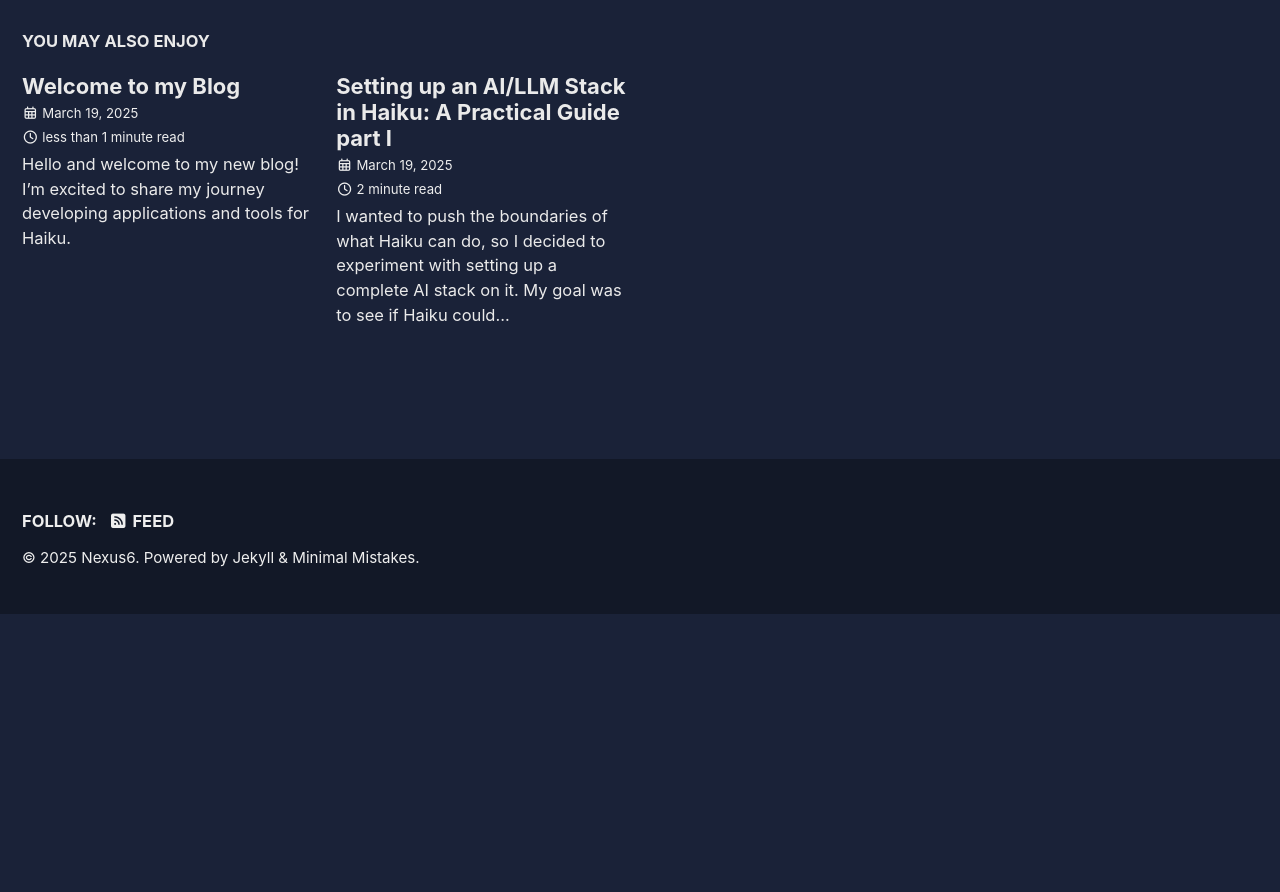
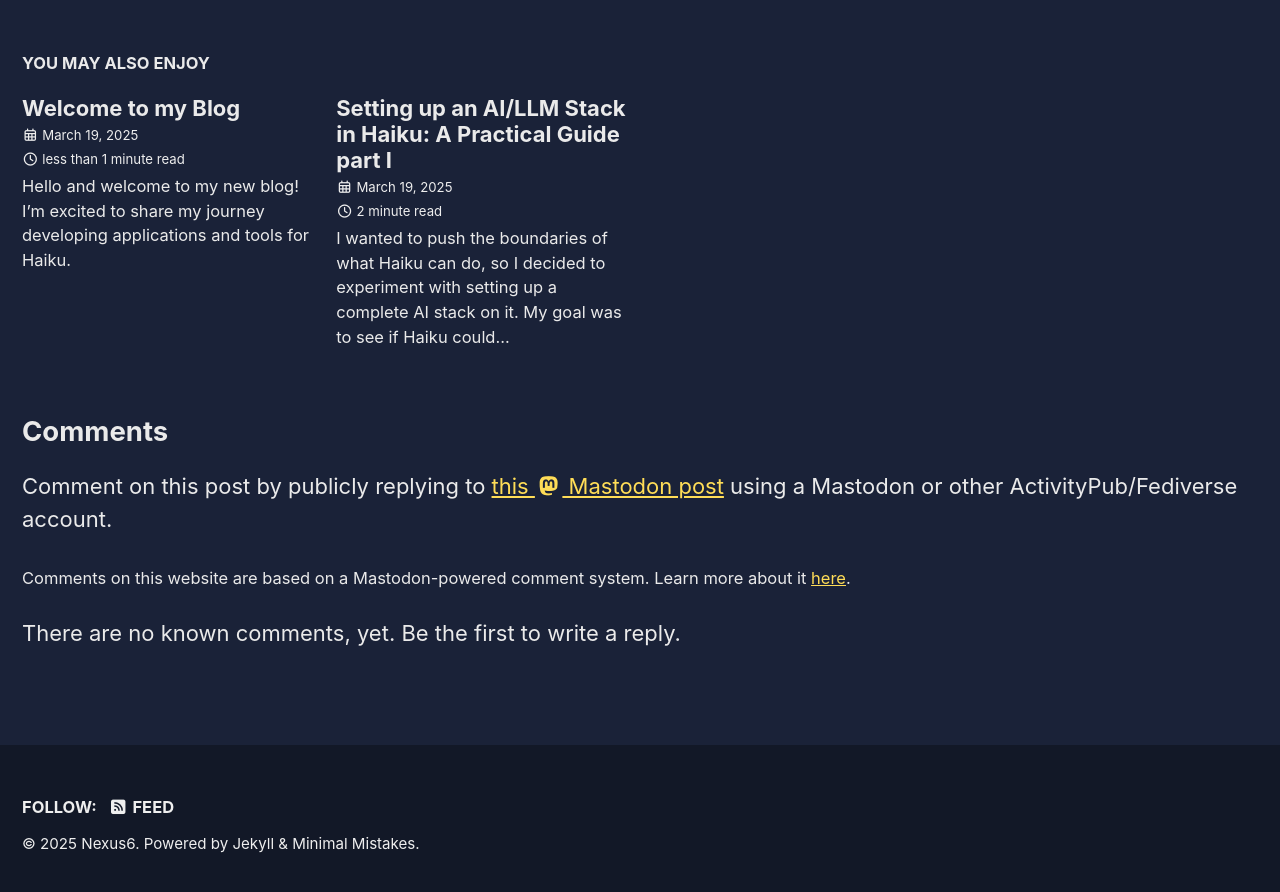
Before and after one commit to nexus6-haiku/nexus6-haiku.github.io, a Jekyll site: the page built from _posts/2025-19-03-Setup-an-environment-for-AI-in-Haiku-Part-2.md, in a window 1280 px wide and 900 px high, scrolled down 15068 px. Shown: the top 892 px of the window. Built offline with Jekyll 4.4.1, drawn with Linux system fonts in a browser that asks for light colours; cached includes are drawn as plain includes; some web fonts are replaced; before the commit the page ends 15682 px from its top, so only the background shows below that; some of the changed lines change nothing that is shown.

Commit message:
Mastodon link for comments

```diff
--- a/_posts/2025-19-03-Setup-an-environment-for-AI-in-Haiku-Part-2.md
+++ b/_posts/2025-19-03-Setup-an-environment-for-AI-in-Haiku-Part-2.md
@@ -7,6 +7,10 @@ tags:
   - AI
   - Haiku
   - Python
+comments:
+  id: 114216921183626942
+  #host: mastodon.social
+  #user: nexus_6
 ---
 
 ## Using AI Components in Haiku
```
